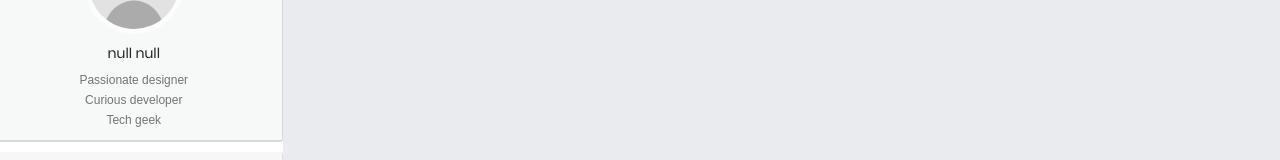
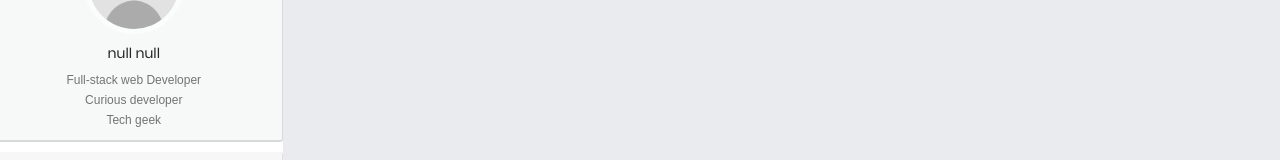
Before and after one commit to moeldeeb98/mini-social-media-client, a React (Create React App) app: page /homepage in a window 1280 px wide. Shown: the part 212-372 px from the top of the page. Built offline with nearby package versions, Linux system fonts and the light colour scheme; no server answers; sample sign-in values are in the browser's storage.

Commit message:
write comments and create a readme file

```diff
--- a/src/App.js
+++ b/src/App.js
@@ -16,6 +16,11 @@ function App() {
     <Router>
       <Switch>
 
+        {/*
+
+          create the routes for application
+
+        */}
         <Route
           exact
           path='/'
--- a/src/components/CreatePost.component.jsx
+++ b/src/components/CreatePost.component.jsx
@@ -1,5 +1,11 @@
 import React from 'react'
 import {creatPost} from './UserFunctions'
+
+/**
+ * desgin the form to create a new post
+ * and handel its submition
+ *
+ */
 
 const CreatePost = () =>{
 
--- a/src/components/Homepage.component.jsx
+++ b/src/components/Homepage.component.jsx
@@ -6,6 +6,10 @@ import PostItem from './PostItem.component'
 import Profile from './Profile.component'
 import CreatePost from './CreatePost.component'
 
+/**
+ * design the homepage for all users who are
+ * logged in the website
+ */
 class Homepage extends Component{
 
     constructor(props){
--- a/src/components/Login.component.jsx
+++ b/src/components/Login.component.jsx
@@ -3,6 +3,11 @@ import socialNetowrkImage from './../images/img-01.png'
 
 import {login} from './UserFunctions'
 
+/**
+ * design the login page
+ * and handel its submition
+ *
+ */
 const Login = () =>{
     return(
         <div className="limiter">
--- a/src/components/Navbar.component.jsx
+++ b/src/components/Navbar.component.jsx
@@ -2,6 +2,10 @@ import React from 'react'
 import {Link} from 'react-router-dom'
 import {logout} from './UserFunctions'
 
+/**
+ * design the navbar for all logged users
+ * handel the routes of the navbar links
+ */
 const Navbar = () =>{
     return (
     <header>
--- a/src/components/NotFound.component.jsx
+++ b/src/components/NotFound.component.jsx
@@ -1,5 +1,9 @@
 import React from 'react'
 
+/**
+ * design of page not found for all requests
+ * that are not supported by the website
+ */
 const PageNotFound = () => {
   return (
     <div className='container-xl'>
--- a/src/components/PostItem.component.jsx
+++ b/src/components/PostItem.component.jsx
@@ -1,6 +1,9 @@
 import React from 'react'
 import {deletePost} from './UserFunctions'
 
+/**
+ * desgin display Post
+ */
 const PostItem = (props) =>{
     const {post} = props
     return(
--- a/src/components/Profile.component.jsx
+++ b/src/components/Profile.component.jsx
@@ -3,6 +3,9 @@ import React from 'react'
 import './Profile.style.css'
 import profile_image from './../images/profile.png'
 
+/**
+ * desgin the profile card of the user who are logged in
+ */
 const Profile = () =>{
     return(
           <div className="row">
@@ -23,7 +26,7 @@ const Profile = () =>{
                             <div>
                               <small>{localStorage.getItem('email')}</small>
                             </div>
-                            <div className="desc">Passionate designer</div>
+                            <div className="desc">Full-stack web Developer</div>
                             <div className="desc">Curious developer</div>
                             <div className="desc">Tech geek</div>
 
--- a/src/components/Register.component.jsx
+++ b/src/components/Register.component.jsx
@@ -2,6 +2,10 @@ import React from 'react'
 import {register} from './UserFunctions'
 import socialNetowrkImage from './../images/img-01.png'
 
+/**
+ * design the registration form
+ * and handel its submition
+ */
 const Register = () =>{
 
 
--- a/src/components/UserFunctions.js
+++ b/src/components/UserFunctions.js
@@ -1,5 +1,10 @@
 import axios from 'axios'
 
+/**
+ * write all bussiness logic to integrate
+ * with the back-end by sending all requests to the back-end
+ * and recieving the response
+ */
 
 const HOST_NAME='http://localhost:8000'
 
--- a/src/index.css
+++ b/src/index.css
@@ -486,18 +486,9 @@ iframe {
 /*** start homepage **/
 
 .app-container{
+  min-height: 100vh;
   font-family: sans-serif;
   background-color: #E9EBEE;
-}
-
-/* .app-container .card{
-  background-color: transparent;
-} */
-
-.app-container .card-header{
-  /* background-color: #4267B2;
-  font-weight: bold;
-  color: #fff; */
 }
 
 .app-container .card{
```
Also changed, not shown: 1 other file (tests, documents, lock files or other folders).
